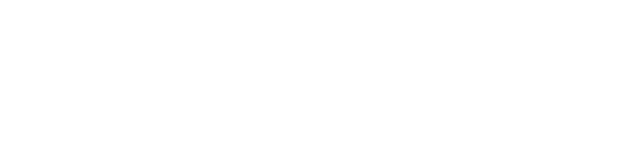
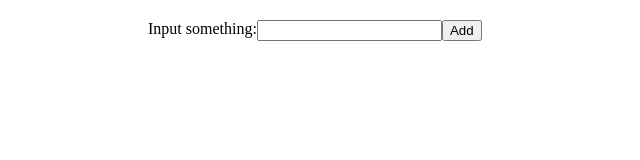
Before and after one commit to kholehk/FrontEndPro, a plain HTML site: page lab17/index.html in a window 1280 px wide. Shown: the whole page, without its empty margins (0-640 px from the left). Drawn offline with Linux system fonts and the light colour scheme.

Commit message:
lab17 start

```diff
--- a/lab9/index.html
+++ b/lab17/index.html
@@ -3,9 +3,13 @@
 <head>
    <meta charset="UTF-8">
    <meta name="viewport" content="width=device-width, initial-scale=1.0">
+   <link rel="stylesheet" href="style.css">
    <title>Document</title>
 </head>
 <body>
-   <script src="khoroshykh.lab9.js"></script>
+   <div class="container">
+
+   </div>
+   <script src="khoroshykh.lab17.js"></script>
 </body>
 </html>
--- /dev/null
+++ b/lab17/khoroshykh.lab17.js
@@ -0,0 +1,19 @@
+"use strict";
+
+const container = document.querySelector(".container");
+
+const label = document.createElement("label");
+label.innerText = "Input something: ";
+label.classList.add("add_something");
+
+const input = document.createElement("input");
+
+const buttonAdd = document.createElement("button");
+buttonAdd.innerText = "Add";
+
+const list = document.createElement("ul");
+
+container.appendChild(label);
+container.appendChild(list);
+label.appendChild(input);
+label.appendChild(buttonAdd);
--- /dev/null
+++ b/lab17/style.css
@@ -0,0 +1,17 @@
+* {
+   box-sizing: border-box;
+}
+
+body {
+   margin: 0;
+}
+
+.container {
+   margin: auto;
+   max-width: 1024px;
+}
+
+.add_something {
+   margin: 20px;
+   display: flex;
+}
--- a/lab9/khoroshykh.lab9.js
+++ /dev/null
@@ -1,17 +0,0 @@
-"use strict";
-
-function createSum() {
-   let result = 0;
-
-   function sum(n) {
-      return result += n;
-   }
-
-   return sum;
-}
-
-const mySum = createSum();
-
-console.log(mySum(5));
-console.log(mySum(20));
-console.log(mySum(120));
```
